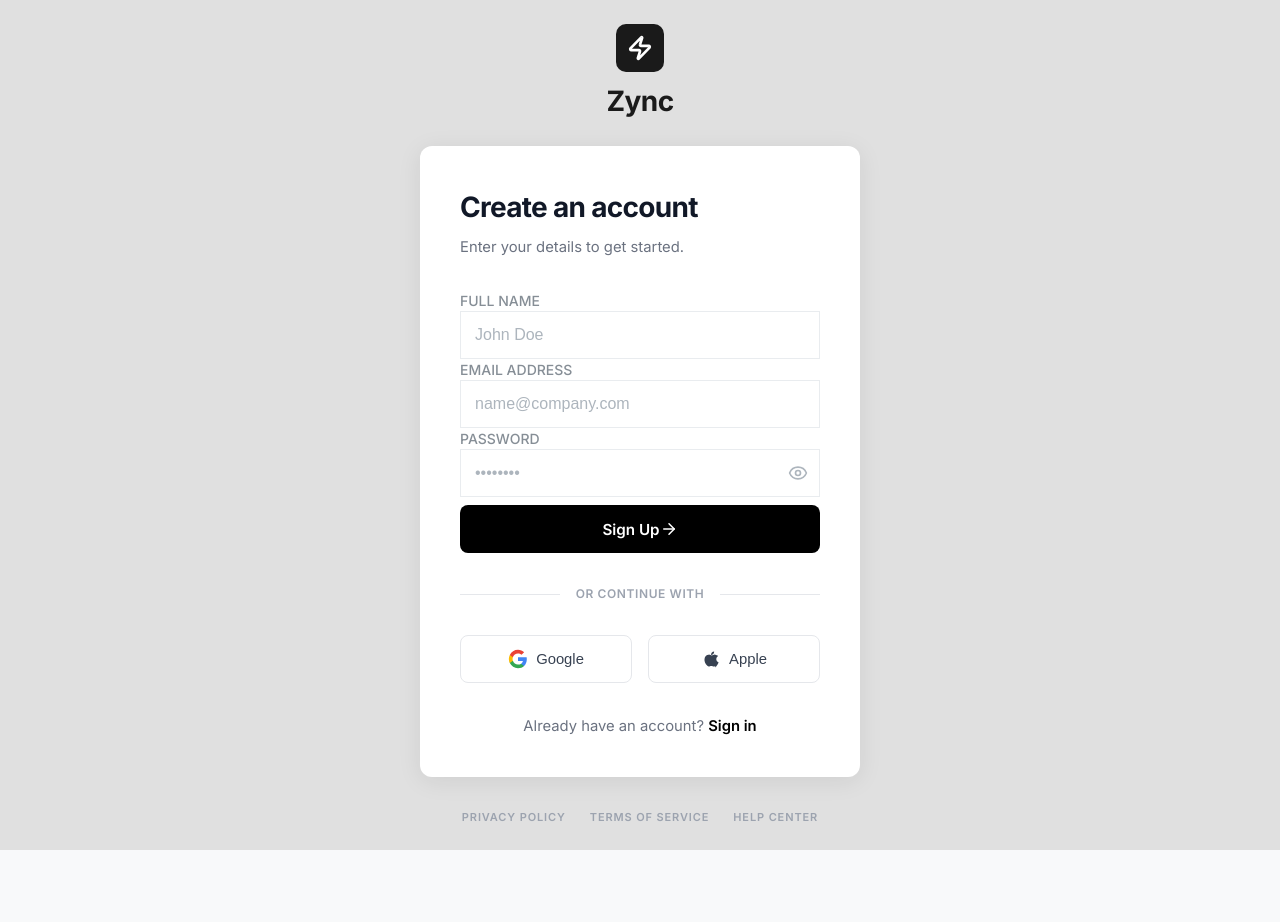
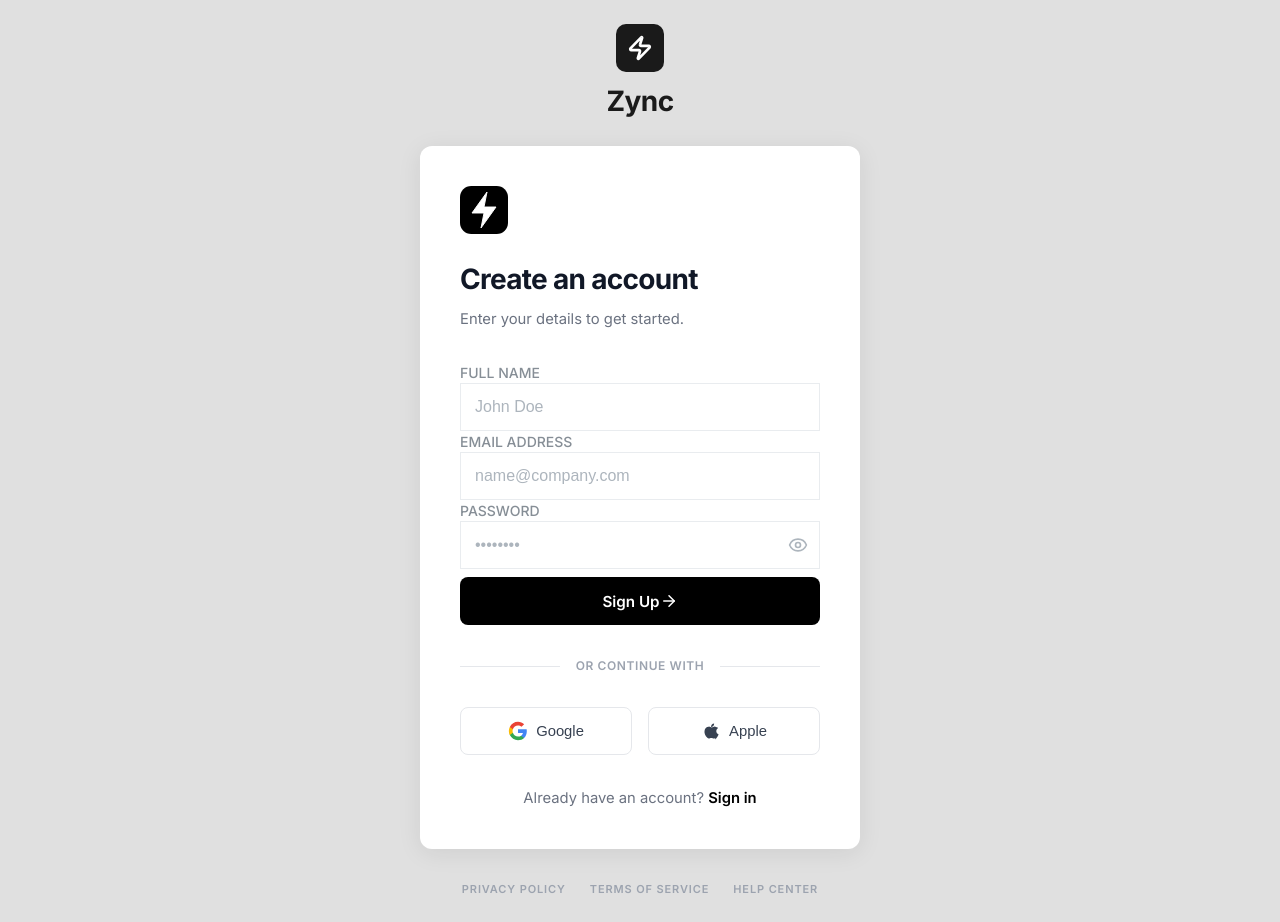
Before and after one commit to soumya0343/zync, a React (Vite) app in the folder client/: page /signup in a window 1280 px wide. Before the commit the page ends 850 px from the top, so only its background shows below. Built offline with nearby package versions, Linux system fonts and the light colour scheme; no server answers.

Commit message:
feat: Replace favicon with new logo.svg, update proxy target to 127.0.0.1, and adjust logo display in layout and authentication pages

```diff
--- a/client/index.html
+++ b/client/index.html
@@ -2,7 +2,7 @@
 <html lang="en">
   <head>
     <meta charset="UTF-8" />
-    <link rel="icon" type="image/svg+xml" href="/vite.svg" />
+    <link rel="icon" type="image/svg+xml" href="/logo.svg" />
     <meta name="viewport" content="width=device-width, initial-scale=1.0" />
     <title>zync</title>
   </head>
--- a/client/src/components/layout/AppLayout.css
+++ b/client/src/components/layout/AppLayout.css
@@ -47,8 +47,9 @@
 }
 
 .logo-icon {
-  font-size: 1.2rem;
-  color: #1a1a1a;
+  width: 32px;
+  height: 32px;
+  object-fit: contain;
 }
 
 .sidebar-logo h2 {
--- a/client/src/components/layout/AppLayout.tsx
+++ b/client/src/components/layout/AppLayout.tsx
@@ -13,7 +13,7 @@ const AppLayout = () => {
     <div className="app-layout">
       <aside className="sidebar">
         <div className="sidebar-logo">
-          <span className="logo-icon">⚡</span>
+          <img src="/logo.svg" alt="Zync Logo" className="logo-icon" />
           <h2>Zync</h2>
         </div>
 
--- a/client/src/pages/Auth/Login.tsx
+++ b/client/src/pages/Auth/Login.tsx
@@ -33,6 +33,16 @@ const Login = () => {
   return (
     <div>
       <div style={{ textAlign: "left", marginBottom: "1.75rem" }}>
+        <img
+          src="/logo.svg"
+          alt="Zync Logo"
+          style={{
+            width: "48px",
+            height: "48px",
+            marginBottom: "1.5rem",
+            display: "block",
+          }}
+        />
         <h2
           style={{
             fontSize: "1.75rem",
@@ -131,13 +141,9 @@ const Login = () => {
           letterSpacing: "0.08em",
         }}
       >
-        <div
-          style={{ flex: 1, height: "1px", backgroundColor: "#e5e7eb" }}
-        />
+        <div style={{ flex: 1, height: "1px", backgroundColor: "#e5e7eb" }} />
         <span style={{ padding: "0 1rem" }}>OR CONTINUE WITH</span>
-        <div
-          style={{ flex: 1, height: "1px", backgroundColor: "#e5e7eb" }}
-        />
+        <div style={{ flex: 1, height: "1px", backgroundColor: "#e5e7eb" }} />
       </div>
 
       <div style={{ display: "flex", gap: "0.75rem" }}>
--- a/client/src/pages/Auth/Signup.tsx
+++ b/client/src/pages/Auth/Signup.tsx
@@ -34,6 +34,16 @@ const Signup = () => {
   return (
     <div>
       <div style={{ textAlign: "left", marginBottom: "2rem" }}>
+        <img
+          src="/logo.svg"
+          alt="Zync Logo"
+          style={{
+            width: "48px",
+            height: "48px",
+            marginBottom: "1.5rem",
+            display: "block",
+          }}
+        />
         <h2
           style={{
             fontSize: "1.75rem",
--- a/client/vite.config.ts
+++ b/client/vite.config.ts
@@ -7,8 +7,9 @@ export default defineConfig({
   server: {
     proxy: {
       "/api": {
-        target: "http://localhost:3000",
+        target: "http://127.0.0.1:3000",
         changeOrigin: true,
+        secure: false,
       },
     },
   },
```
Also changed, not shown: client/public/logo.svg (added).
